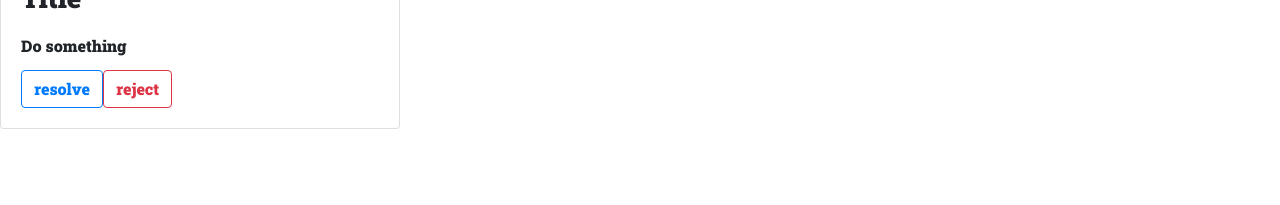
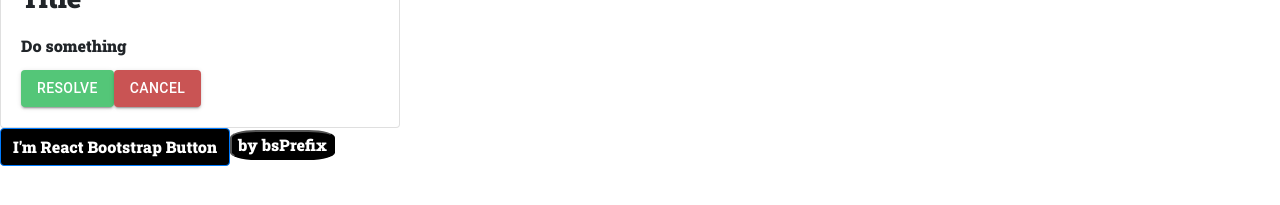
Before and after one commit to silkey/task-board, a React (Create React App) app: page / in a window 1280 px wide. Shown: the part 455-660 px from the top of the page. Built offline with nearby package versions, Linux system fonts and the light colour scheme.

Commit message:
just to commit

```diff
--- a/package.json
+++ b/package.json
@@ -3,6 +3,7 @@
   "version": "0.1.0",
   "private": true,
   "dependencies": {
+    "@material-ui/core": "^4.10.1",
     "@testing-library/jest-dom": "^4.2.4",
     "@testing-library/react": "^9.3.2",
     "@testing-library/user-event": "^7.1.2",
@@ -13,6 +14,7 @@
     "@types/react-dom": "^16.9.0",
     "@types/react-redux": "^7.1.9",
     "bootstrap": "^4.5.0",
+    "node-sass": "^4.14.1",
     "ramda": "^0.27.0",
     "react": "^16.13.1",
     "react-bootstrap": "^1.0.1",
--- a/src/App.css
+++ b/src/App.css
@@ -6,8 +6,29 @@
     height: 200px;
 }
 
+.btn-primary {
+    background-color: black;
+}
+
+/* .MuiButton-root {
+    background-color: black !important;
+}
+
+.MuiButton-root {
+    background-color: red !important;
+} */
+
 .hover-eff__zoom :hover {
     transform: scale3d(1.5);
+}
+
+.my-btn {
+    background-color: black;
+    color: white;
+}
+
+.my-btn-primary {
+    border-radius: 25%;
 }
 
 h1,
--- a/src/App.tsx
+++ b/src/App.tsx
@@ -1,20 +1,24 @@
+import { MuiThemeProvider } from "@material-ui/core"
 import { TaskCard } from "components/task-card"
 import React from "react"
-import { Jumbotron } from "react-bootstrap"
+import { Jumbotron, Button } from "react-bootstrap"
+import { theme } from "style/mui-theme"
 import "./App.css"
 
 const App = () => {
     // const sendMsg = () => {}
-    // const modifyCard = () => {}
+    // const modifyCard = () => {}`
     return (
-        <div>
+        <MuiThemeProvider theme={theme}>
             <Jumbotron>
                 <h1>What's Your Today's Plan?</h1>
             </Jumbotron>
             <div className="animate__animated animate__fadeInDown">
                 <TaskCard />
             </div>
-        </div>
+            <Button>I'm React Bootstrap Button</Button>
+            <Button bsPrefix="my-btn">by bsPrefix</Button>
+        </MuiThemeProvider>
     )
 }
 
--- a/src/components/task-card/index.tsx
+++ b/src/components/task-card/index.tsx
@@ -1,6 +1,7 @@
 import { EditField } from "components/edit-field"
 import React, { useState } from "react"
-import { Button, Card } from "react-bootstrap"
+import { Card } from "react-bootstrap"
+import { Button } from "@material-ui/core"
 import { emptyThen } from "utils/funcs"
 
 export type TaskCardProps = {}
@@ -18,8 +19,12 @@ export const TaskCard = (p: TaskCardProps) => {
                     <EditField placeholder="How do you plan it?" value={desc} onChange={setDesc}>
                         <p>{emptyThen(desc, "Do something")}</p>
                     </EditField>
-                    <Button variant="outline-primary">resolve</Button>
-                    <Button variant="outline-danger">reject</Button>
+                    <Button variant="contained" color="primary">
+                        resolve
+                    </Button>
+                    <Button variant="contained" color="secondary">
+                        cancel
+                    </Button>
                 </Card.Body>
             </Card>
         </div>
--- /dev/null
+++ b/src/style/mui-theme.ts
@@ -0,0 +1,16 @@
+import { createMuiTheme } from "@material-ui/core"
+
+export const theme = createMuiTheme(
+  {
+    palette: {
+      primary: {
+        main: '#54C678',
+        contrastText: '#ffffff'
+      },
+      secondary: {
+        main: '#C95454',
+        contrastText: '#ffffff'
+      },
+    },
+  }
+)
```
Also changed, not shown: src/components/@material-ui-wrap/button/index.tsx (added, +7 -0 lines), src/components/@material-ui-wrap/button/index.scss (added), 1 other file (tests, documents, lock files or other folders).
